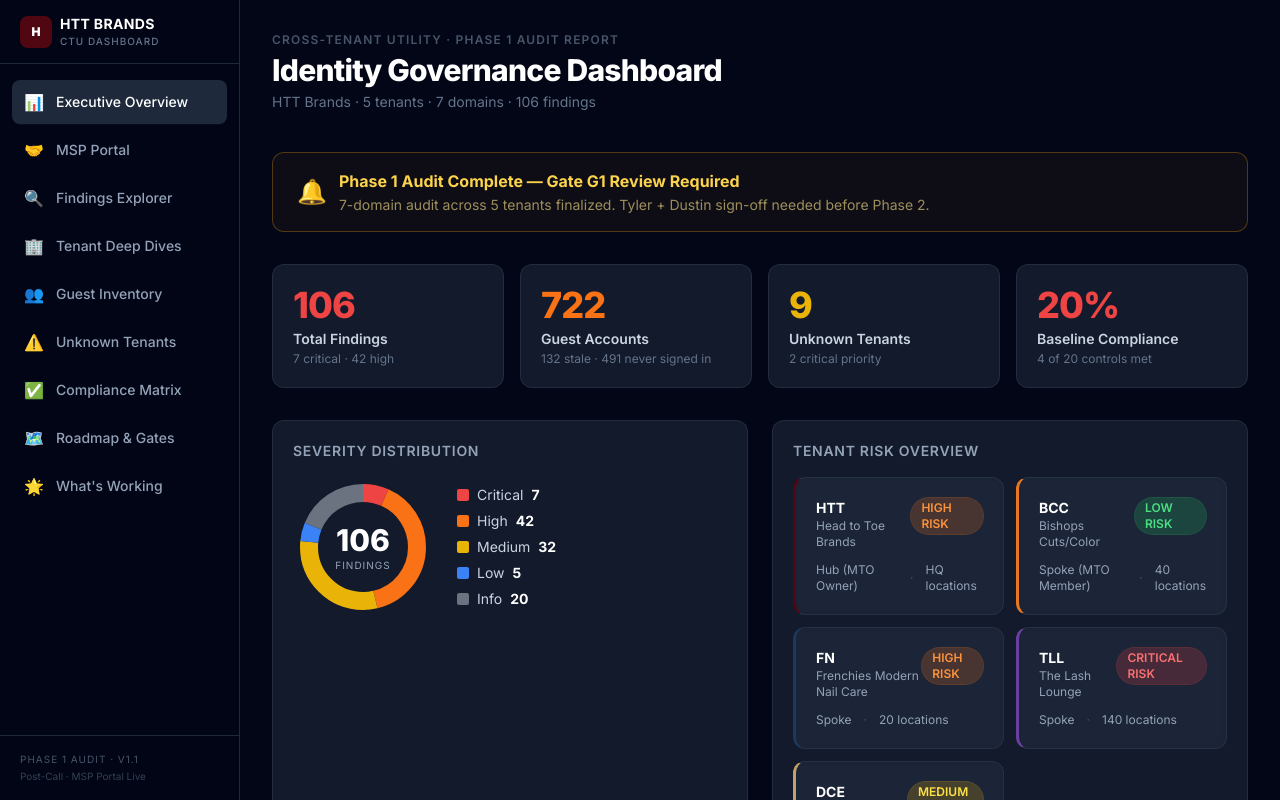
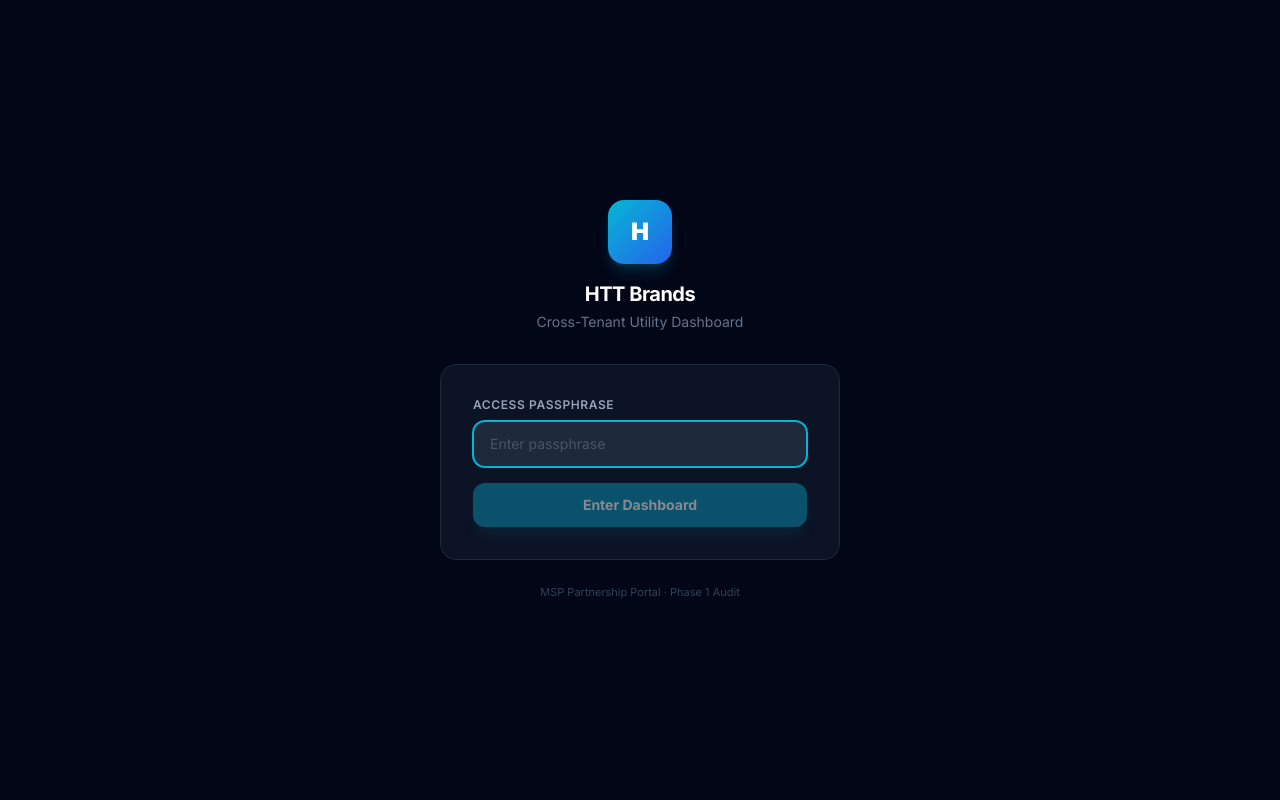
Before and after one commit to t-granlund/ctu-dashboard, a React (Vite) app: page / in a window 1280 px wide. Shown: the top 800 px of the page. Built offline with nearby package versions, Linux system fonts and the light colour scheme.

Commit message:
Add password gate for public deployment

```diff
--- a/src/App.jsx
+++ b/src/App.jsx
@@ -1,4 +1,5 @@
 import { useState, useEffect, useCallback } from 'react';
+import PasswordGate from './components/PasswordGate';
 import Sidebar from './components/Sidebar';
 import ExecutiveOverview from './components/ExecutiveOverview';
 import FindingsExplorer from './components/FindingsExplorer';
@@ -45,6 +46,7 @@ export default function App() {
   }, []);
 
   return (
+    <PasswordGate>
     <div className="flex min-h-screen">
       <Sidebar active={active} onNavigate={handleNavigate} />
 
@@ -84,5 +86,6 @@ export default function App() {
         </footer>
       </main>
     </div>
+    </PasswordGate>
   );
 }
--- /dev/null
+++ b/src/components/PasswordGate.jsx
@@ -0,0 +1,82 @@
+import { useState, useCallback } from 'react';
+
+// SHA-256 hash of the access passphrase (NOT the plaintext)
+const PASS_HASH = '4db34356ad4e5f129b8322fae8929691cab75dcfc42c101ca23ecd112b463e22';
+const AUTH_KEY = 'ctu-dashboard-auth';
+
+async function sha256(message) {
+  const msgBuffer = new TextEncoder().encode(message);
+  const hashBuffer = await crypto.subtle.digest('SHA-256', msgBuffer);
+  const hashArray = Array.from(new Uint8Array(hashBuffer));
+  return hashArray.map((b) => b.toString(16).padStart(2, '0')).join('');
+}
+
+export default function PasswordGate({ children }) {
+  const [authed, setAuthed] = useState(() => sessionStorage.getItem(AUTH_KEY) === 'true');
+  const [password, setPassword] = useState('');
+  const [error, setError] = useState(false);
+  const [checking, setChecking] = useState(false);
+
+  const handleSubmit = useCallback(async (e) => {
+    e.preventDefault();
+    setChecking(true);
+    setError(false);
+    const hash = await sha256(password);
+    if (hash === PASS_HASH) {
+      sessionStorage.setItem(AUTH_KEY, 'true');
+      setAuthed(true);
+    } else {
+      setError(true);
+      setPassword('');
+    }
+    setChecking(false);
+  }, [password]);
+
+  if (authed) return children;
+
+  return (
+    <div className="flex min-h-screen items-center justify-center bg-slate-950">
+      <div className="w-full max-w-md px-6">
+        {/* Logo */}
+        <div className="mb-8 text-center">
+          <div className="mx-auto mb-4 flex h-16 w-16 items-center justify-center rounded-2xl bg-gradient-to-br from-cyan-500 to-blue-600 text-2xl font-black text-white shadow-lg shadow-cyan-500/20">
+            H
+          </div>
+          <h1 className="text-xl font-bold tracking-tight text-white">HTT Brands</h1>
+          <p className="mt-1 text-sm text-slate-500">Cross-Tenant Utility Dashboard</p>
+        </div>
+
+        {/* Form */}
+        <form onSubmit={handleSubmit} className="rounded-2xl border border-slate-800 bg-slate-900/80 p-8 backdrop-blur-sm">
+          <label className="mb-2 block text-xs font-semibold uppercase tracking-wider text-slate-400">
+            Access Passphrase
+          </label>
+          <input
+            type="password"
+            value={password}
+            onChange={(e) => { setPassword(e.target.value); setError(false); }}
+            placeholder="Enter passphrase"
+            autoFocus
+            className="mb-4 w-full rounded-xl border border-slate-700 bg-slate-800 px-4 py-3 text-sm text-white placeholder:text-slate-600 focus:border-cyan-500 focus:outline-none focus:ring-1 focus:ring-cyan-500"
+          />
+          {error && (
+            <p className="mb-4 text-xs font-semibold text-red-400">
+              Incorrect passphrase. Please try again.
+            </p>
+          )}
+          <button
+            type="submit"
+            disabled={checking || !password}
+            className="w-full rounded-xl bg-cyan-600 px-4 py-3 text-sm font-bold text-white shadow-lg shadow-cyan-600/20 transition hover:bg-cyan-500 disabled:opacity-50 disabled:cursor-not-allowed"
+          >
+            {checking ? 'Verifying...' : 'Enter Dashboard'}
+          </button>
+        </form>
+
+        <p className="mt-6 text-center text-[11px] text-slate-700">
+          MSP Partnership Portal · Phase 1 Audit
+        </p>
+      </div>
+    </div>
+  );
+}
```
